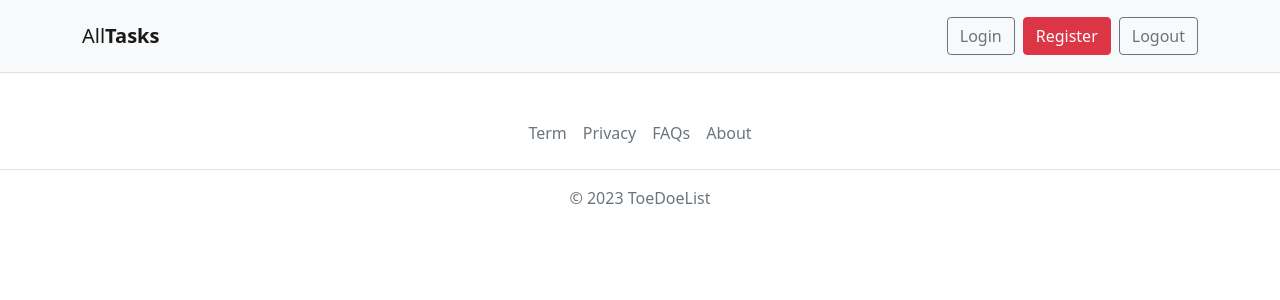
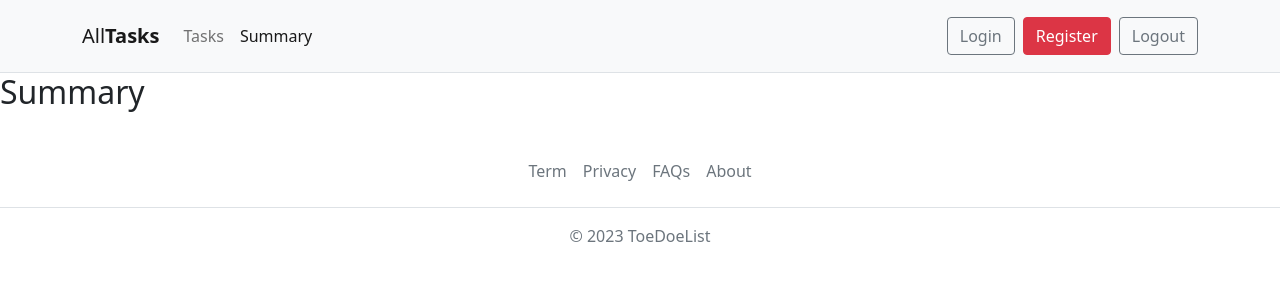
Before and after one commit to rawda-yasser/All-tasks, a Vue app in the folder frontend/: page /summary in a window 1280 px wide. Shown: the top 300 px of the page. Built offline with nearby package versions, Linux system fonts and the light colour scheme.

Commit message:
Feat: add linkActiveClass to 'active' to override default vue-router style

```diff
--- a/frontend/src/components/Navbar.vue
+++ b/frontend/src/components/Navbar.vue
@@ -19,11 +19,11 @@
       <div class="collapse navbar-collapse" id="navbarNav">
         <ul class="navbar-nav">
           <li class="nav-item">
-            <!-- <router-link :to="{ name: 'tasks' }" class="nav-link">Tasks</router-link> -->
+            <router-link :to="{ name: 'tasks' }" class="nav-link">Tasks</router-link>
             <!-- <a href="#" @click.prevent="$router.push('/tasks')" class="nav-link">Tasks</a> -->
           </li>
           <li class="nav-item">
-            <!-- <router-link :to="{ name: 'summary' }" class="nav-link">Summary</router-link> -->
+            <router-link :to="{ name: 'summary' }" class="nav-link">Summary</router-link>
           </li>
         </ul>
         <ul class="navbar-nav ms-auto">
--- /dev/null
+++ b/frontend/src/pages/SummaryPage.vue
@@ -0,0 +1,3 @@
+<template>
+  <h2>Summary</h2>
+</template>
--- a/frontend/src/router/index.js
+++ b/frontend/src/router/index.js
@@ -2,5 +2,6 @@ import { createRouter, createWebHistory } from 'vue-router'
 import routes from './routes'
 export default createRouter({
   routes,
-  history: createWebHistory()
+  history: createWebHistory(),
+  linkActiveClass: 'active'
 })
--- a/frontend/src/router/routes.js
+++ b/frontend/src/router/routes.js
@@ -1,6 +1,7 @@
 import TaskPage from '../pages/TaskPage.vue'
 import LoginPage from '../pages/LoginPage.vue'
 import RegisterPage from '../pages/RegisterPage.vue'
+import SummaryPage from '../pages/SummaryPage.vue'
 const routes = [
   {
     path: '/',
@@ -16,6 +17,11 @@ const routes = [
     path: '/login',
     component: LoginPage,
     name: 'login'
+  },
+  {
+    path: '/summary',
+    component: SummaryPage,
+    name: 'summary'
   }
 ]
 export default routes
```
